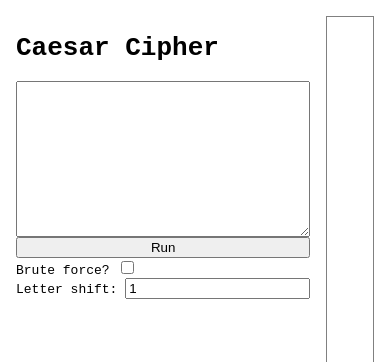
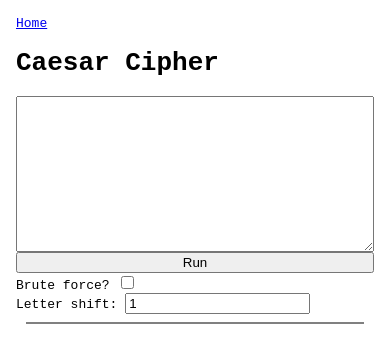
Before and after one commit to hjfitz/secrypt, a plain HTML site: page caesar/index.html in a window 390 px wide. Shown: the top 362 px of the page. Drawn offline with Linux system fonts and the light colour scheme.

Commit message:
responsive

```diff
--- a/caesar/index.html
+++ b/caesar/index.html
@@ -10,6 +10,8 @@
 			width: 250px;
 			overflow:scroll;
 			flex: 1;
+			width: 90%;
+			margin: 0 auto;
 		}
 
 		body, .input {
@@ -28,12 +30,19 @@
 			flex-direction: column;
 		}
 
+		@media screen and (max-width: 800px) {
+			body {
+				flex-direction: column;
+			}
+		}
+
 
 	</style>
 </head>
 <body>
 	<div class="input">
 	<header>
+		<a href="/index.html">Home</a>
 		<h1>Caesar Cipher</h1>
 	</header>
 
```
